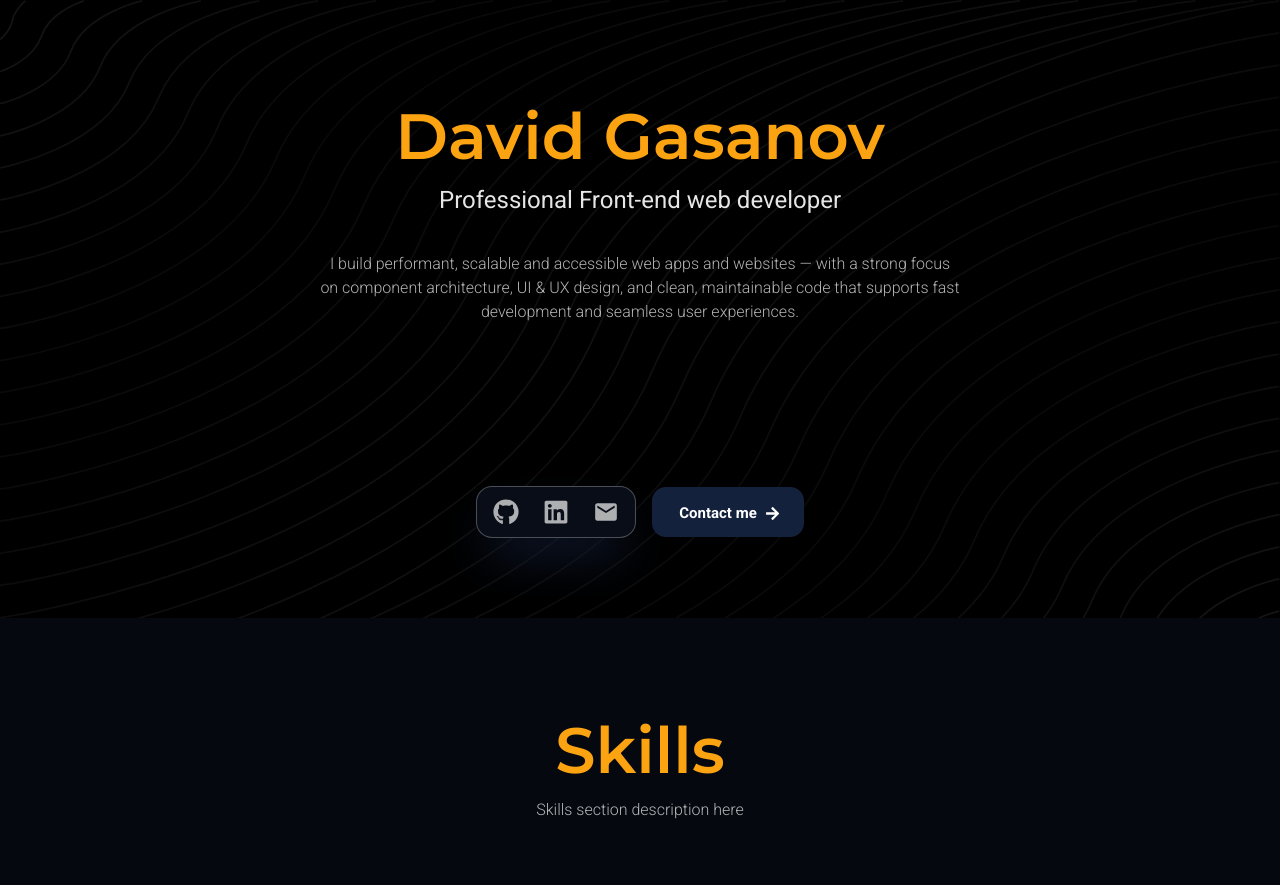
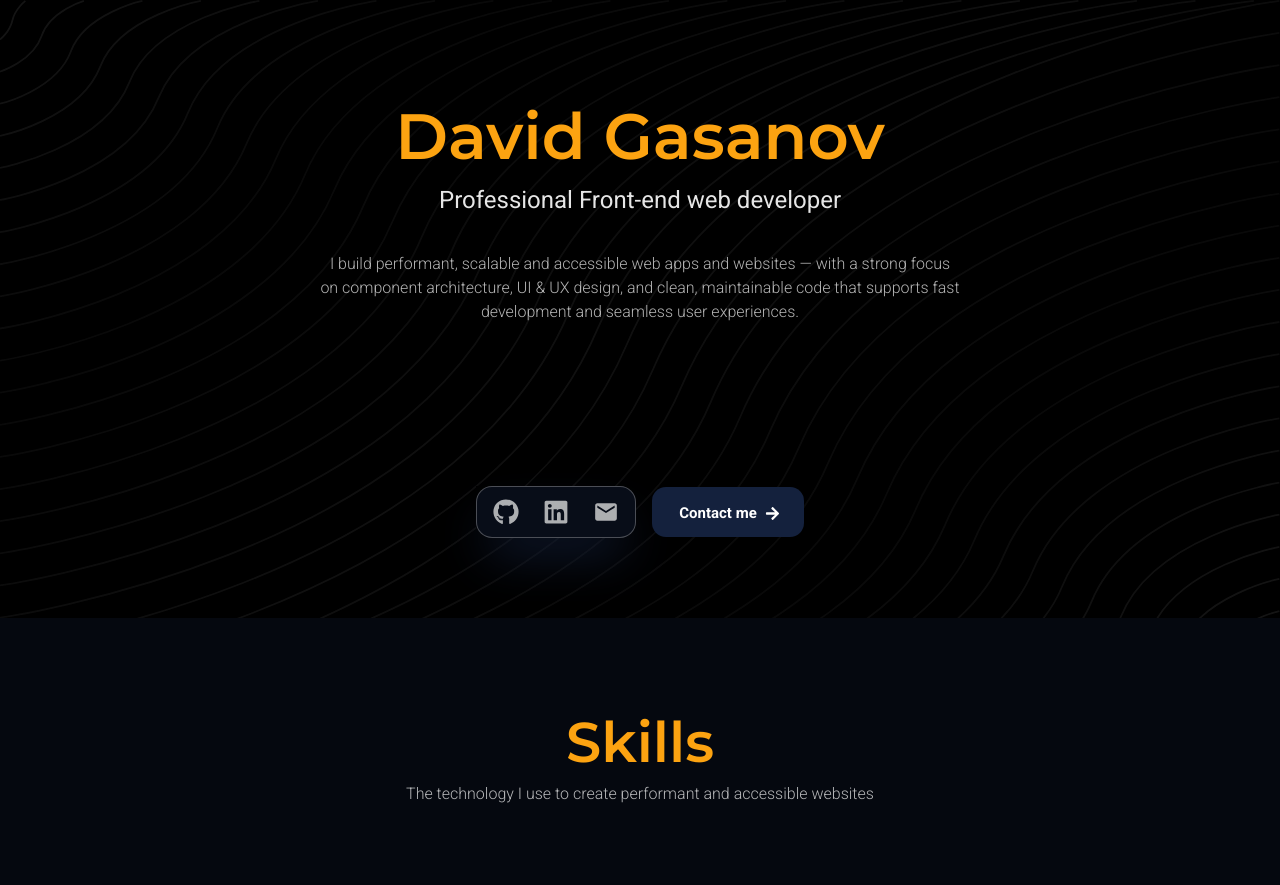
Before and after one commit to davidGasanov/portfolio-website, a React (Vite) app: page / in a window 1280 px wide. Shown: the top 885 px of the page. Built offline with nearby package versions, Linux system fonts and the light colour scheme.

Commit message:
add description to skills

```diff
--- a/src/sections/skills/index.tsx
+++ b/src/sections/skills/index.tsx
@@ -338,11 +338,11 @@ const SkillsSection = () => {
         <div
           className={twMerge("flex flex-col gap-3 items-center text-center")}
         >
-          <h1 className="text-4xl md:h1-large font-bold font-montserrat text-primary">
+          <h1 className="text-4xl md:h1-small font-bold font-montserrat text-primary">
             Skills
           </h1>
           <h2 className="opacity-70 font-light max-w-[500px] xl:max-w-[640px] ">
-            Skills section description here
+            The technology I use to create performant and accessible websites
           </h2>
         </div>
 
```
